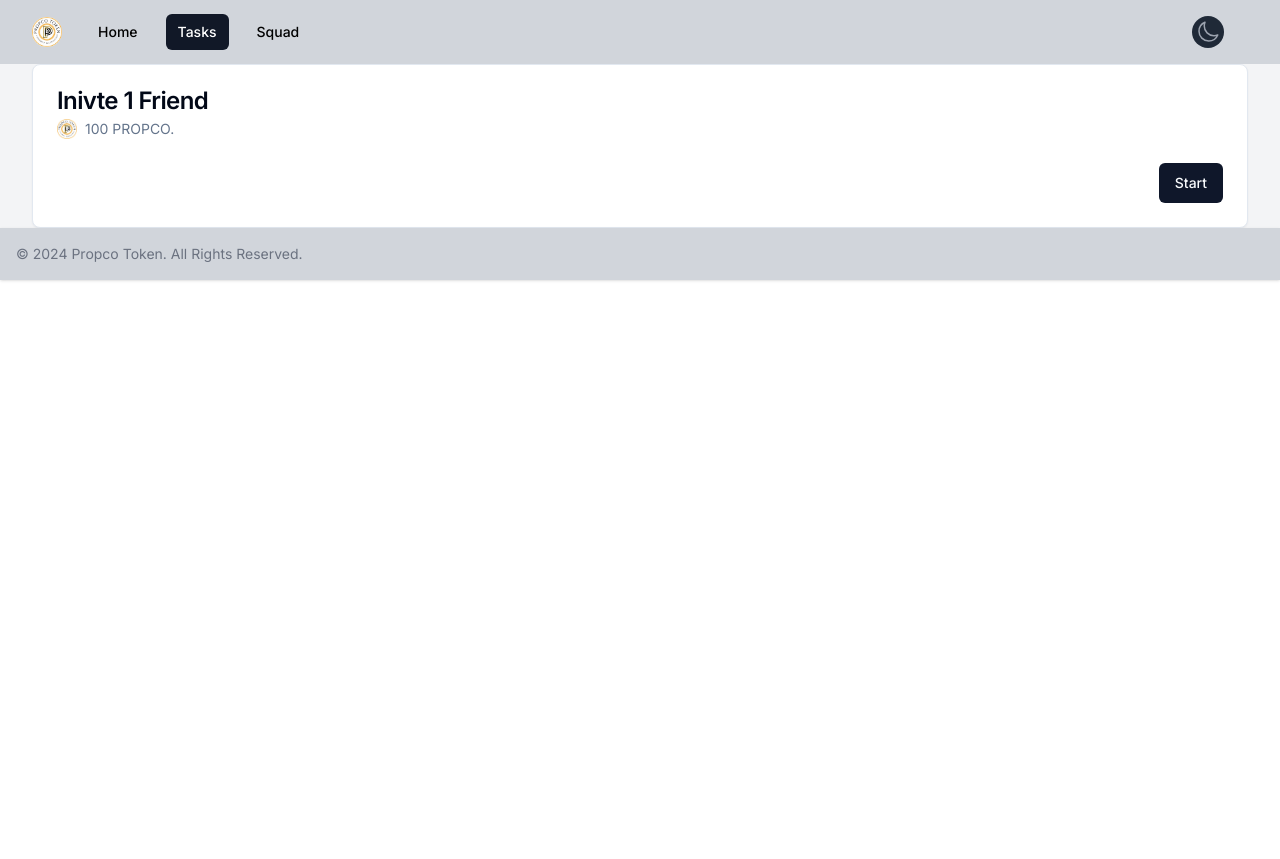
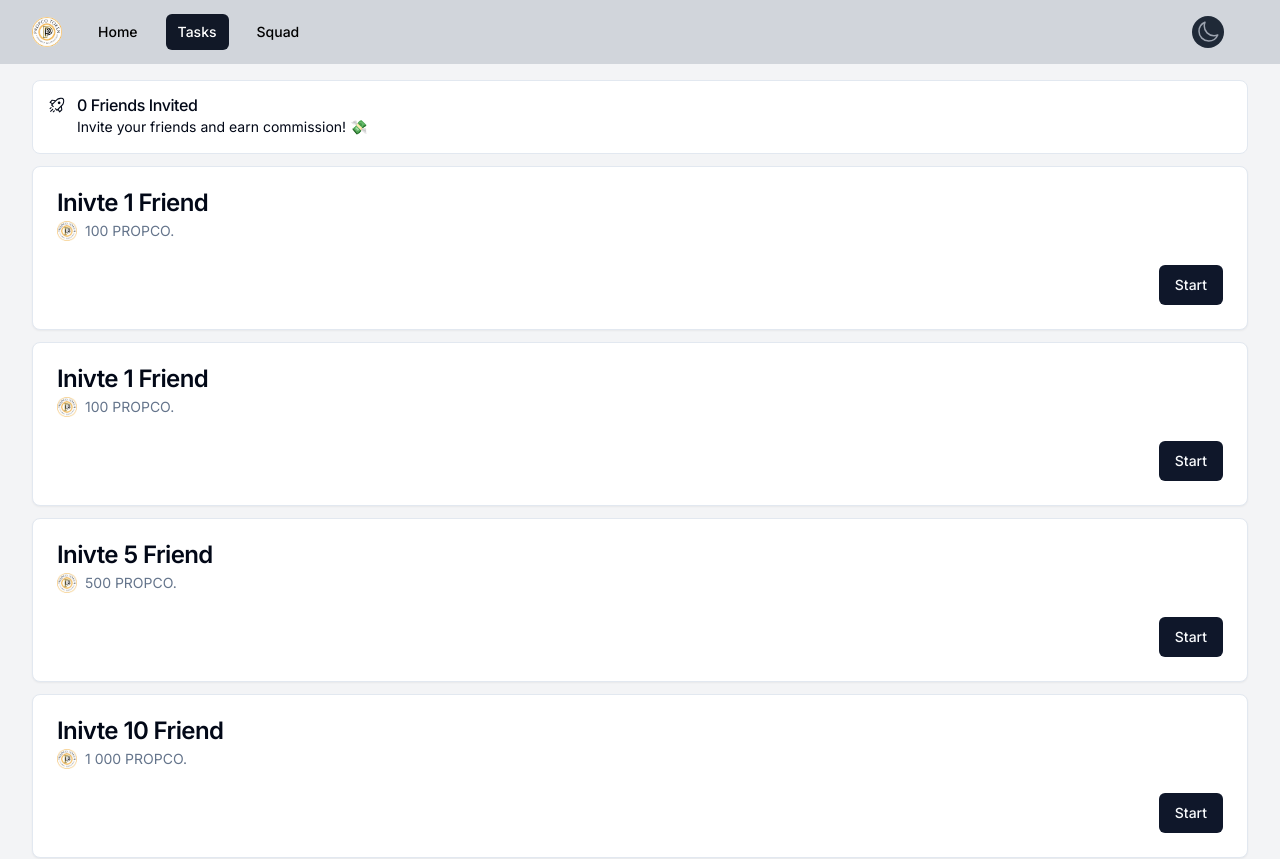
Before and after one commit to adilonam/propco-web-app, a Next.js app: page /1/tasks in a window 1280 px wide. Shown: the top 859 px of the page. Before the commit the page ends 800 px from the top, so only its background shows below. Built offline with nearby package versions, Linux system fonts and the light colour scheme.

Commit message:
design : tasks

```diff
--- a/app/[id]/tasks/page.tsx
+++ b/app/[id]/tasks/page.tsx
@@ -4,7 +4,8 @@
 import React from "react";
 import TaskCard from "@/components/TaskCard";
 import { useParams } from 'next/navigation'
-
+import { Alert, AlertDescription, AlertTitle } from "@/components/ui/alert"
+import { RocketIcon } from "@radix-ui/react-icons"
 
 const Tasks = () => {
     const params = useParams<{ id: string }>()
@@ -13,10 +14,25 @@
 
 
   return (
-    <div className="container">
+    <div className="container  py-4">
+
+      <Alert >
+      <RocketIcon className="h-4 w-4" />
+      <AlertTitle>0 Friends Invited</AlertTitle>
+      <AlertDescription>
+      Invite your friends and earn commission! 💸
+      </AlertDescription>
+    </Alert>
+
 
   <TaskCard id={id} friends={1} reward={"100"}></TaskCard>
 
+  <TaskCard id={id} friends={1} reward={"100"}></TaskCard>
+  <TaskCard id={id} friends={5} reward={"500"}></TaskCard>
+  <TaskCard id={id} friends={10} reward={"1 000"}></TaskCard>
+  <TaskCard id={id} friends={20} reward={"2 000"}></TaskCard>
+  <TaskCard id={id} friends={50} reward={"5 000"}></TaskCard>
+  <TaskCard id={id} friends={100} reward={"10 000"}></TaskCard>
     </div>
   );
 };
--- a/components/TaskCard.tsx
+++ b/components/TaskCard.tsx
@@ -32,7 +32,7 @@
 
     return (
 
-        <Card >
+        <Card className="my-3">
             <CardHeader>
                 <CardTitle>Inivte {friends} Friend</CardTitle>
                 <CardDescription>
--- /dev/null
+++ b/components/ui/alert.tsx
@@ -0,0 +1,59 @@
+import * as React from "react"
+import { cva, type VariantProps } from "class-variance-authority"
+
+import { cn } from "@/lib/utils"
+
+const alertVariants = cva(
+  "relative w-full rounded-lg border p-4 [&>svg~*]:pl-7 [&>svg+div]:translate-y-[-3px] [&>svg]:absolute [&>svg]:left-4 [&>svg]:top-4 [&>svg]:text-foreground",
+  {
+    variants: {
+      variant: {
+        default: "bg-background text-foreground",
+        destructive:
+          "border-destructive/50 text-destructive dark:border-destructive [&>svg]:text-destructive",
+      },
+    },
+    defaultVariants: {
+      variant: "default",
+    },
+  }
+)
+
+const Alert = React.forwardRef<
+  HTMLDivElement,
+  React.HTMLAttributes<HTMLDivElement> & VariantProps<typeof alertVariants>
+>(({ className, variant, ...props }, ref) => (
+  <div
+    ref={ref}
+    role="alert"
+    className={cn(alertVariants({ variant }), className)}
+    {...props}
+  />
+))
+Alert.displayName = "Alert"
+
+const AlertTitle = React.forwardRef<
+  HTMLParagraphElement,
+  React.HTMLAttributes<HTMLHeadingElement>
+>(({ className, ...props }, ref) => (
+  <h5
+    ref={ref}
+    className={cn("mb-1 font-medium leading-none tracking-tight", className)}
+    {...props}
+  />
+))
+AlertTitle.displayName = "AlertTitle"
+
+const AlertDescription = React.forwardRef<
+  HTMLParagraphElement,
+  React.HTMLAttributes<HTMLParagraphElement>
+>(({ className, ...props }, ref) => (
+  <div
+    ref={ref}
+    className={cn("text-sm [&_p]:leading-relaxed", className)}
+    {...props}
+  />
+))
+AlertDescription.displayName = "AlertDescription"
+
+export { Alert, AlertTitle, AlertDescription }
--- a/package.json
+++ b/package.json
@@ -13,6 +13,7 @@
     "@headlessui/react": "^2.1.2",
     "@heroicons/react": "^2.1.4",
     "@prisma/client": "^5.16.2",
+    "@radix-ui/react-icons": "^1.3.0",
     "@radix-ui/react-label": "^2.1.0",
     "@radix-ui/react-slot": "^1.1.0",
     "@radix-ui/react-toast": "^1.2.1",
```
Also changed, not shown: 1 other file (tests, documents, lock files or other folders).
